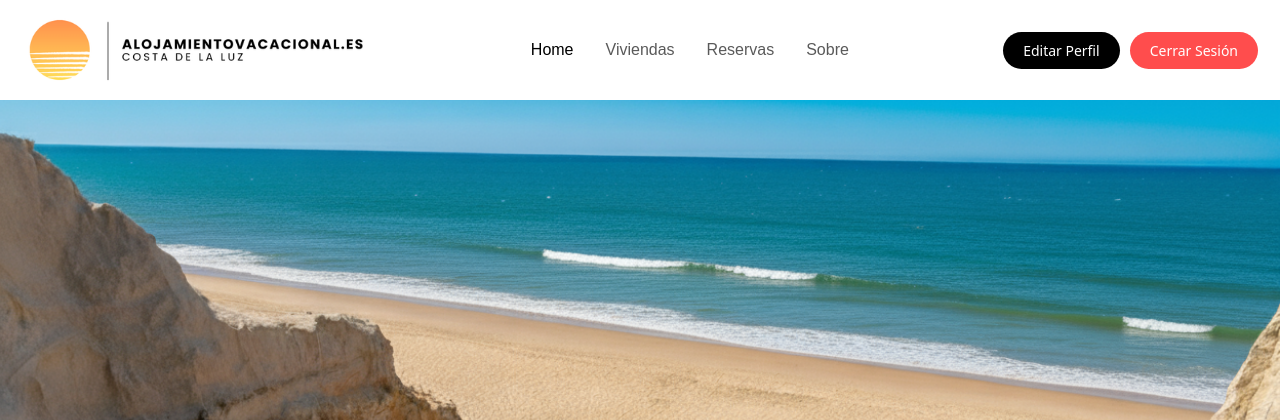
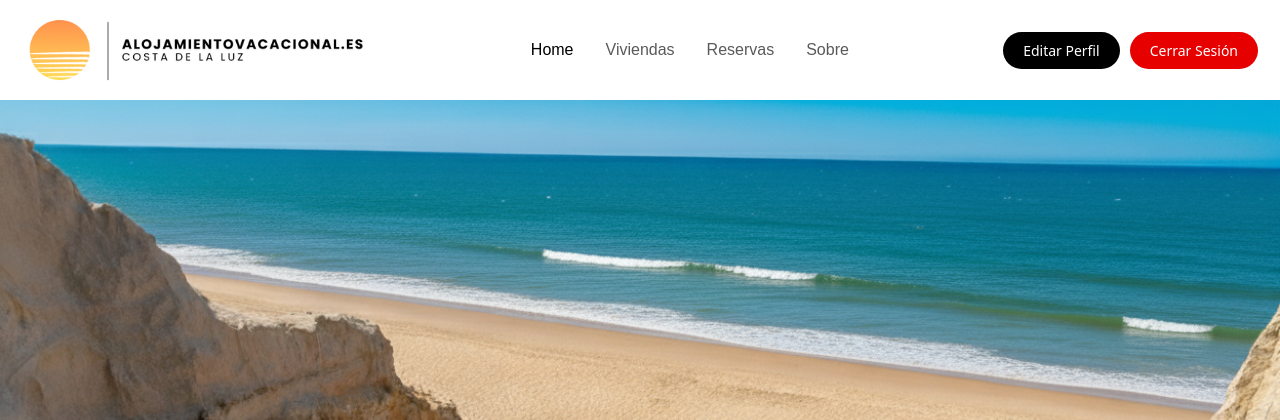
Before and after one commit to pablopermun05-sudo/booking_project, a Django app: template bookings/templates/bookings/index.html in a window 1280 px wide, with the pointer over the restyled element. Shown: the top 420 px of the page. Run offline with Django 5.2, Linux system fonts and the light colour scheme; the template is opened without the code that fills it, so the values that code supplies are empty; the visitor is signed in with stand-in values (Sample User, id 1).

Commit message:
style: change background color hover log out button

```diff
--- a/bookings/static/bookings/styles.css
+++ b/bookings/static/bookings/styles.css
@@ -34,6 +34,10 @@ body {
     background-color: #005A9E;
 }
 
+#log-out-button:hover {
+    background-color: #e60000;
+}
+
 .nav-link {
     color: #666777;
     font-weight: 500;
```
